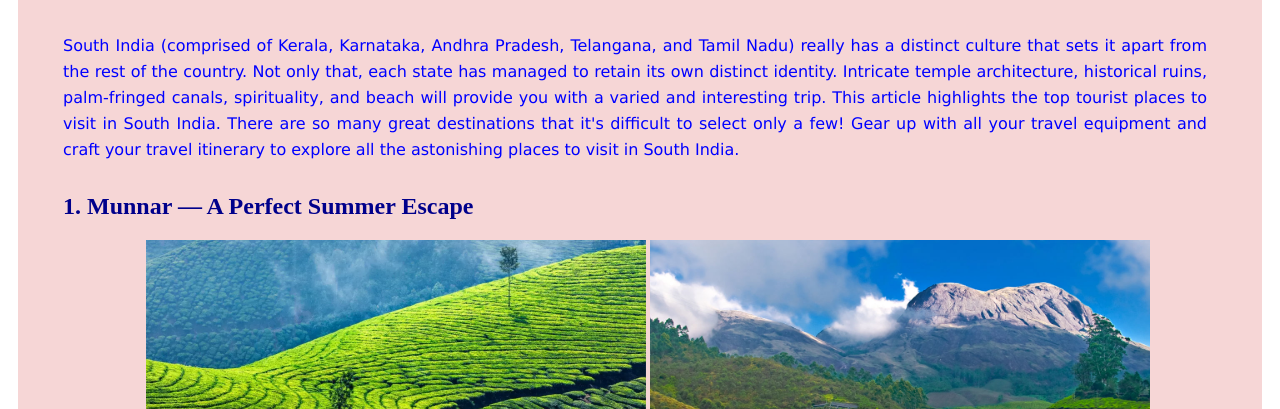
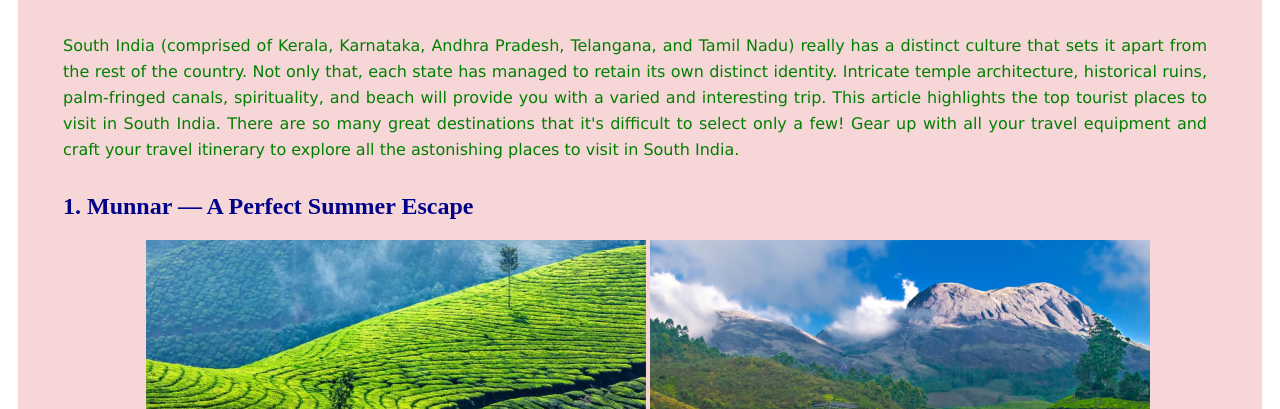
Before and after one commit to priyabalan2011/js-assignment-4-html-me-something-priyabalan2011, a website: page index.html in a window 1280 px wide. Shown: the part 391-800 px from the top of the page. Drawn offline with Linux system fonts and the light colour scheme.

Commit message:
2 files updated

```diff
--- a/index.html
+++ b/index.html
@@ -5,7 +5,7 @@
       <img src="images/explore.jpg" alt="Explore South India" id="firstimage"></imag>
 
    </head>
-   <body>
+   <body id="main">
       <!-- Write your HTML in this file! -->
       <main>
       <article class="all-browsers">
@@ -14,7 +14,7 @@
    <!--<div style="color:rgb(41, 90, 92)"><h4 style="margin-left:35px">By Priya Nallaperumal</h4></div>-->
 
    <div>
-     <p align="justify" class="mar"> South India (comprised of Kerala, Karnataka, Andhra Pradesh,
+     <p align="justify" id="testP" class="funParagraph"> South India (comprised of Kerala, Karnataka, Andhra Pradesh,
       Telangana, and Tamil Nadu) really has a distinct culture that sets it
        apart from the rest of the country. Not only that, each state has
         managed to retain its own distinct identity. Intricate temple
@@ -114,7 +114,8 @@ Things to do: Enjoy a ferry ride to visit Vivekananda Rock and explore various o
 </div></article></main>
 <footer>
    <p>Author: Priya Nallaperumal<br>
-   <a href = "mailto:priyabalan2011@gmail.com" >priyabalan2011@gmail.com</a></p>
+   <a href = "mailto:priyabalan2011@gmail.com" >priyabalan2011@gmail.com</a>
+<br/>&copy; Copyrights Reserved.</p>
  </footer>
    </body>
 </html>
--- a/styles.css
+++ b/styles.css
@@ -1,4 +1,9 @@
 /* Write your CSS here! */
+#main
+{
+  margin: 8px;
+  display: block;
+}
 footer {
     text-align: center;
     margin: 10px;
@@ -53,12 +58,13 @@ footer {
     padding: 10px 20px;
     color:darkblue;
   }
-  .mar{
+  .funParagraph{
     margin-top: 10px;
     margin-bottom: 10px;
     margin-left: 20px;
     margin-right: 30px;
     padding: 10px 20px;
+    color: green;
   }
   #images
   {
```
